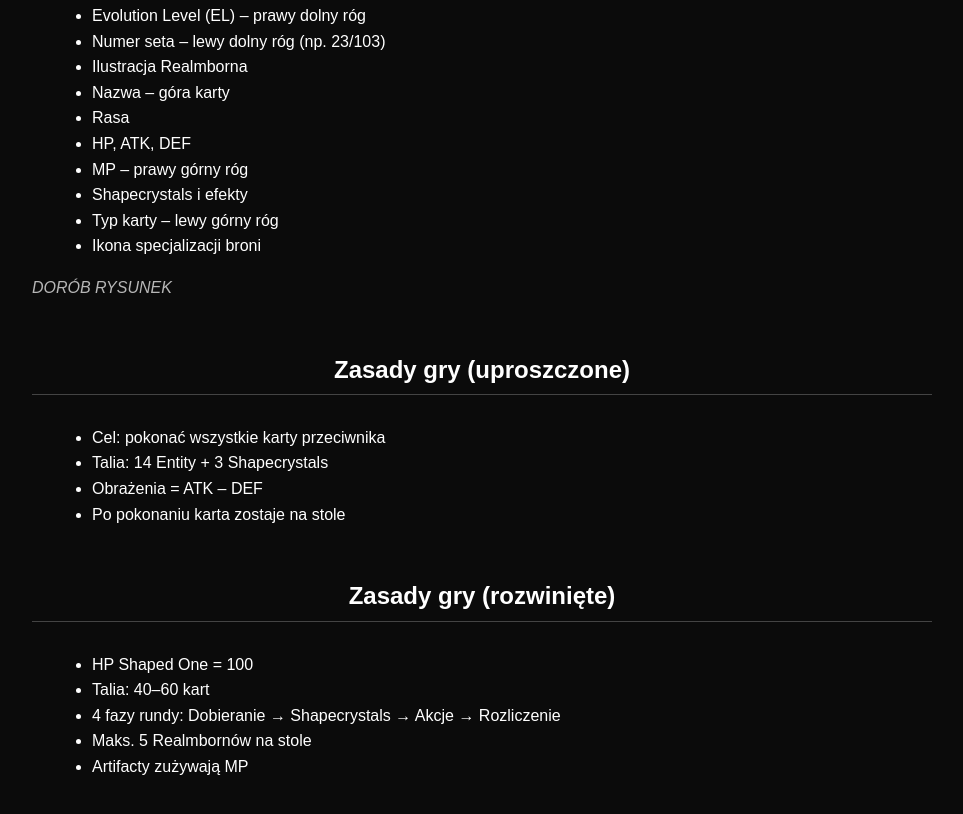
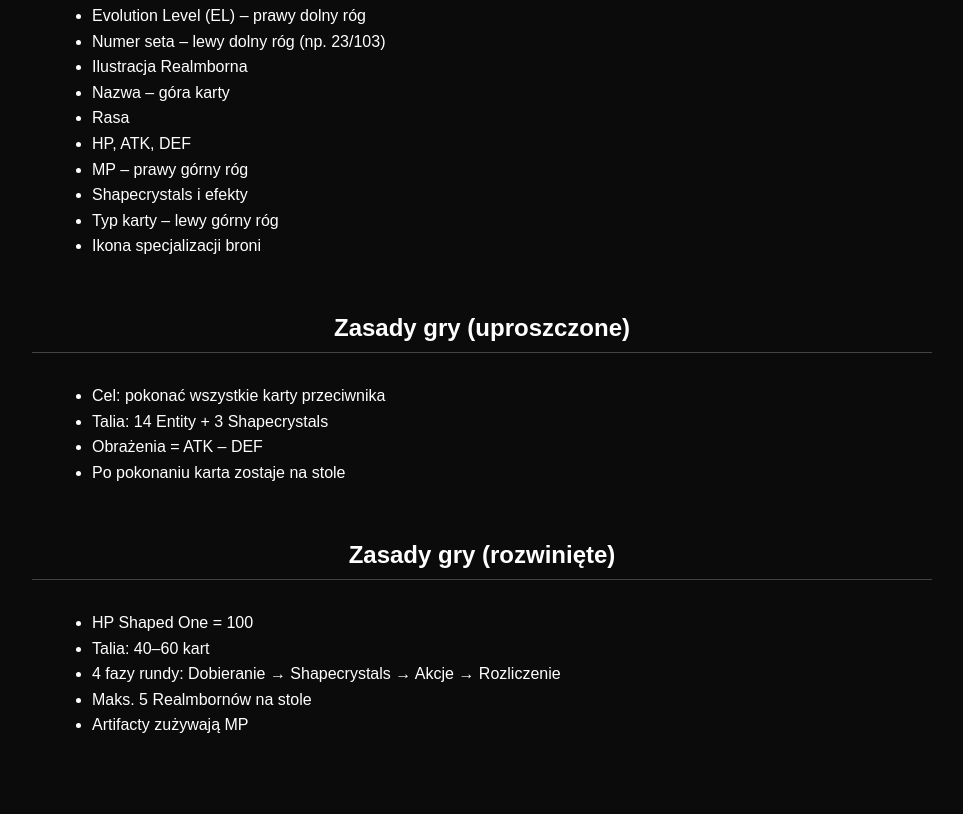
Before and after one commit to PurpleQv3/Realm-shaper-poradnik, a plain HTML site: page Index.html in a window 1280 px wide. Shown: the part 1493-2307 px from the top of the page, without its empty margins (158-1121 px from the left). After the commit the page ends 2277 px from the top, so only its background shows below. Drawn offline with Linux system fonts and the light colour scheme.

Commit message:
Update Index.html

```diff
--- a/Index.html
+++ b/Index.html
@@ -113,7 +113,6 @@ Typy: light, void, normal, rage, power, flame, nature</li>
 <li>Typ karty – lewy górny róg</li>
 <li>Ikona specjalizacji broni</li>
 </ul>
-<p class="hidden">DORÓB RYSUNEK</p>
 </div>
 
 <!-- ZASADY UPROSZCZONE -->
```
